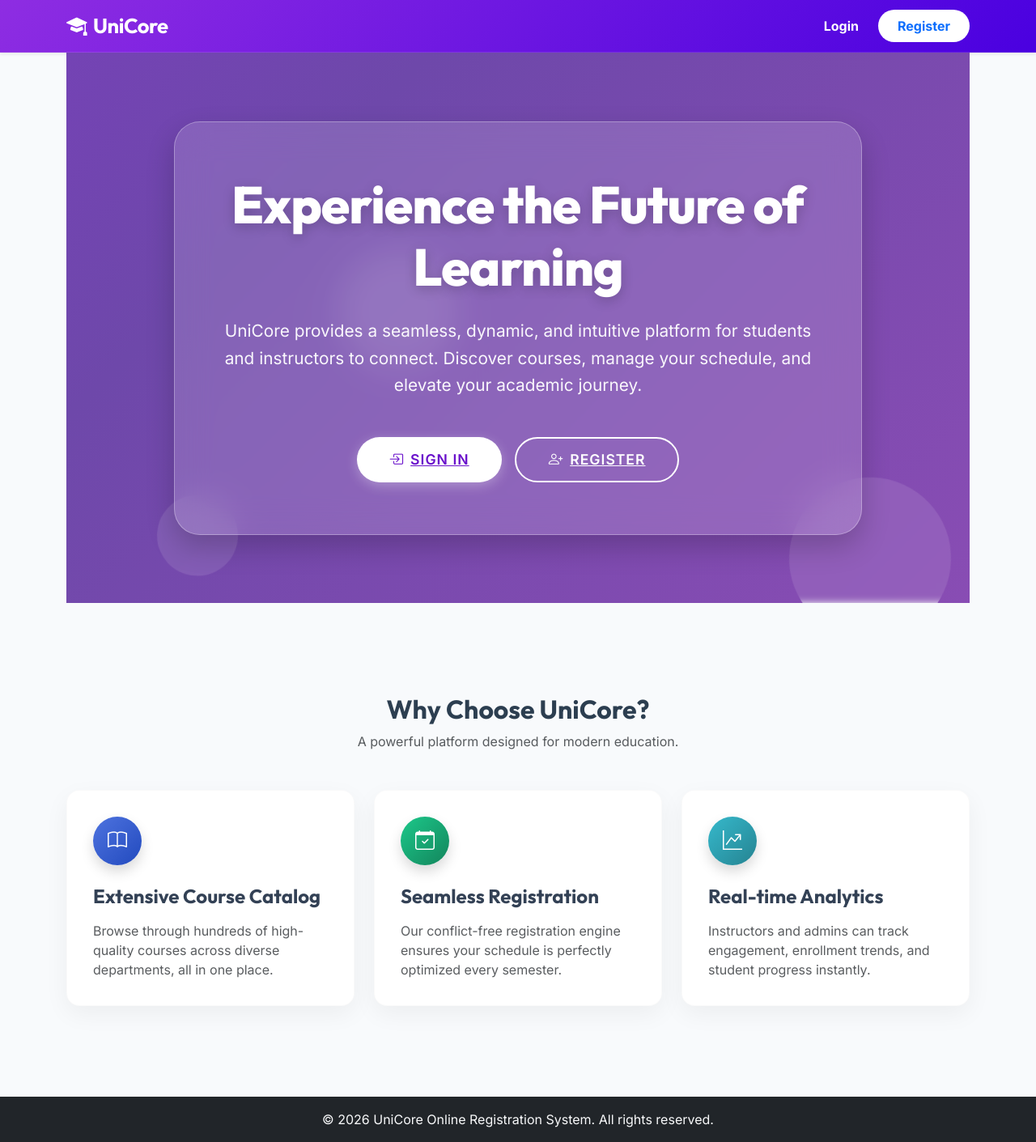
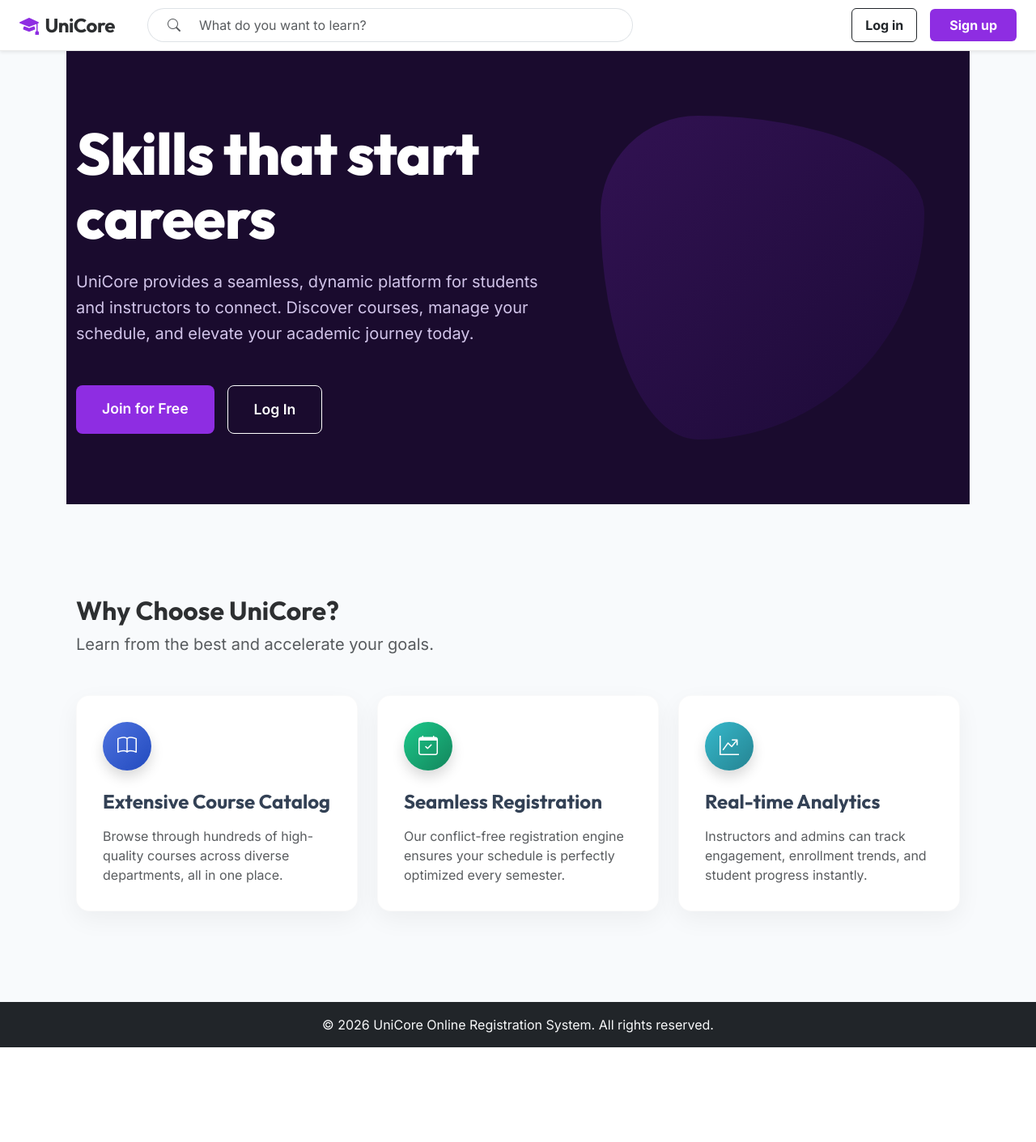
Before and after one commit to MaadhavaM/Online-Course-Registration-System, a Flask app: page / in a window 1280 px wide. Shown: the whole page at 81% size. After the commit the page ends 1294 px from the top, so only its background shows below. Run offline with Flask 3, Linux system fonts and the light colour scheme.

Commit message:
initial commit

```diff
--- a/static/css/style.css
+++ b/static/css/style.css
@@ -11,8 +11,19 @@ h1, h2, h3, h4, h5, h6, .navbar-brand {
 }
 
 .navbar {
-    background: linear-gradient(135deg, #8E2DE2 0%, #4A00E0 100%) !important;
-    border-bottom: 1px solid rgba(255,255,255,0.1);
+    background: #ffffff !important;
+    border-bottom: 1px solid rgba(0,0,0,0.08) !important;
+}
+
+.nav-hover {
+    transition: color 0.2s ease;
+}
+.nav-hover:hover {
+    color: #8E2DE2 !important;
+}
+
+.profile-btn:hover {
+    background-color: #f8fafc !important;
 }
 
 .navbar-brand {
@@ -80,15 +91,30 @@ h1, h2, h3, h4, h5, h6, .navbar-brand {
 }
 
 .btn-primary {
-    background: linear-gradient(135deg, #8E2DE2 0%, #4A00E0 100%);
+    background: #8E2DE2;
     border: none;
-    box-shadow: 0 4px 15px rgba(37, 117, 252, 0.3);
+    box-shadow: 0 4px 15px rgba(142, 45, 226, 0.3);
+    color: white;
 }
 
 .btn-primary:hover {
-    background: linear-gradient(135deg, #4A00E0 0%, #8E2DE2 100%);
-    box-shadow: 0 6px 20px rgba(37, 117, 252, 0.4);
+    background: #7322b8;
+    box-shadow: 0 6px 20px rgba(142, 45, 226, 0.4);
     transform: translateY(-2px);
+    color: white;
+}
+
+.bg-purple {
+    background-color: #8E2DE2 !important;
+}
+
+.btn-purple-hover {
+    transition: all 0.2s ease;
+}
+
+.btn-purple-hover:hover {
+    background-color: #7322b8 !important;
+    color: white !important;
 }
 
 .btn-success {
--- a/templates/base.html
+++ b/templates/base.html
@@ -15,31 +15,38 @@
 </head>
 <body class="d-flex flex-column min-vh-100">
 
-    <nav class="navbar navbar-expand-lg navbar-dark bg-primary shadow-sm">
-        <div class="container">
-            <a class="navbar-brand fw-bold" href="{{ url_for('index') }}">
-                <i class="bi bi-mortarboard-fill me-2"></i>UniCore
+    <nav class="navbar navbar-expand-lg navbar-light bg-white shadow-sm py-2 border-bottom">
+        <div class="container-fluid px-4">
+            <a class="navbar-brand fw-bold fs-4" href="{{ url_for('index') }}" style="color: #2D2F31;">
+                <i class="bi bi-mortarboard-fill me-2" style="color: #8E2DE2;"></i>UniCore
             </a>
             <button class="navbar-toggler" type="button" data-bs-toggle="collapse" data-bs-target="#navbarNav">
                 <span class="navbar-toggler-icon"></span>
             </button>
             <div class="collapse navbar-collapse" id="navbarNav">
+                <!-- Search Bar -->
+                <form class="d-flex mx-lg-4 my-2 my-lg-0 flex-grow-1" style="max-width: 600px;" action="{{ url_for('student.browse_courses') }}" method="GET">
+                    <div class="input-group">
+                        <span class="input-group-text bg-white border-end-0 text-muted rounded-start-pill ps-4 py-2"><i class="bi bi-search"></i></span>
+                        <input class="form-control border-start-0 rounded-end-pill py-2 bg-white" type="search" name="search" placeholder="What do you want to learn?" aria-label="Search">
+                    </div>
+                </form>
                 <ul class="navbar-nav ms-auto align-items-center">
                     {% if current_user.is_authenticated %}
                         {% if current_user.role == 'admin' %}
-                            <li class="nav-item me-2"><a class="nav-link text-white fw-medium" href="{{ url_for('admin.dashboard') }}">Dashboard</a></li>
-                            <li class="nav-item me-2"><a class="nav-link text-white fw-medium" href="{{ url_for('admin.manage_instructors') }}">Instructors</a></li>
-                            <li class="nav-item me-2"><a class="nav-link text-white fw-medium" href="{{ url_for('admin.manage_dept_cat') }}">Depts/Cats</a></li>
+                            <li class="nav-item me-3"><a class="nav-link text-dark fw-medium nav-hover" href="{{ url_for('admin.dashboard') }}">Dashboard</a></li>
+                            <li class="nav-item me-3"><a class="nav-link text-dark fw-medium nav-hover" href="{{ url_for('admin.manage_instructors') }}">Instructors</a></li>
+                            <li class="nav-item me-3"><a class="nav-link text-dark fw-medium nav-hover" href="{{ url_for('admin.manage_dept_cat') }}">Depts/Cats</a></li>
                         {% elif current_user.role == 'instructor' %}
-                            <li class="nav-item me-2"><a class="nav-link text-white fw-medium" href="{{ url_for('instructor.dashboard') }}">Dashboard</a></li>
-                            <li class="nav-item me-2"><a class="nav-link text-white fw-medium" href="{{ url_for('instructor.manage_courses') }}">My Courses</a></li>
+                            <li class="nav-item me-3"><a class="nav-link text-dark fw-medium nav-hover" href="{{ url_for('instructor.dashboard') }}">Dashboard</a></li>
+                            <li class="nav-item me-3"><a class="nav-link text-dark fw-medium nav-hover" href="{{ url_for('instructor.manage_courses') }}">My Courses</a></li>
                         {% else %}
-                            <li class="nav-item me-2"><a class="nav-link text-white fw-medium" href="{{ url_for('student.dashboard') }}">Dashboard</a></li>
-                            <li class="nav-item me-2"><a class="nav-link text-white fw-medium" href="{{ url_for('student.browse_courses') }}">Browse Courses</a></li>
+                            <li class="nav-item me-3"><a class="nav-link text-dark fw-medium nav-hover" href="{{ url_for('student.dashboard') }}">Dashboard</a></li>
+                            <li class="nav-item me-3"><a class="nav-link text-dark fw-medium nav-hover" href="{{ url_for('student.browse_courses') }}">Browse Courses</a></li>
                         {% endif %}
                         <li class="nav-item dropdown ms-2">
-                            <a class="nav-link dropdown-toggle text-primary bg-white fw-bold px-4 py-2 rounded-pill shadow-sm" href="#" id="navbarDropdown" role="button" data-bs-toggle="dropdown">
-                                <i class="bi bi-person-circle fs-5 me-1 align-middle"></i> <span class="align-middle">Profile</span>
+                            <a class="nav-link dropdown-toggle text-dark border fw-bold px-4 py-2 rounded-pill profile-btn" href="#" id="navbarDropdown" role="button" data-bs-toggle="dropdown">
+                                <i class="bi bi-person-circle fs-5 me-1 align-middle" style="color: #8E2DE2;"></i> <span class="align-middle">Profile</span>
                             </a>
                             <ul class="dropdown-menu dropdown-menu-end">
                                 <li>
@@ -56,11 +63,11 @@
                             </ul>
                         </li>
                     {% else %}
-                        <li class="nav-item me-2">
-                            <a class="nav-link text-white fw-bold px-3 py-2" href="{{ url_for('auth.login') }}">Login</a>
+                        <li class="nav-item me-3">
+                            <a class="nav-link text-dark fw-bold px-3 py-2 border border-dark rounded" href="{{ url_for('auth.login') }}">Log in</a>
                         </li>
                         <li class="nav-item">
-                            <a class="nav-link text-primary bg-white fw-bold px-4 py-2 rounded-pill" href="{{ url_for('auth.register') }}">Register</a>
+                            <a class="nav-link text-white bg-purple fw-bold px-4 py-2 rounded btn-purple-hover" href="{{ url_for('auth.register') }}">Sign up</a>
                         </li>
                     {% endif %}
                 </ul>
--- a/templates/index.html
+++ b/templates/index.html
@@ -7,16 +7,13 @@
     /* Premium landing page styling */
     .hero-section {
         position: relative;
-        min-height: 85vh;
+        min-height: 70vh;
         display: flex;
         align-items: center;
-        justify-content: center;
-        overflow: hidden;
-        margin-top: -1.5rem; /* Pull up under the navbar slightly */
-        background: linear-gradient(-45deg, #9D50BB, #6E48AA, #8E2DE2, #4A00E0);
-        background-size: 400% 400%;
-        animation: gradientBG 15s ease infinite;
+        background-color: #1a0b2e; /* Very dark rich violet */
         color: white;
+        padding: 4rem 0;
+        margin-top: -1.5rem;
     }
 
     @keyframes gradientBG {
@@ -28,19 +25,9 @@
     .hero-content {
         position: relative;
         z-index: 10;
-        text-align: center;
-        padding: 4rem 3rem;
-        background: rgba(255, 255, 255, 0.15);
-        backdrop-filter: blur(20px);
-        -webkit-backdrop-filter: blur(20px);
-        border: 1px solid rgba(255, 255, 255, 0.3);
-        border-radius: 2rem;
-        max-width: 850px;
-        width: 95%;
-        box-shadow: 0 15px 35px rgba(0, 0, 0, 0.2);
-        transform: translateY(20px);
+        max-width: 600px;
+        animation: slideUpFade 1s forwards ease-out 0.2s;
         opacity: 0;
-        animation: slideUpFade 1s forwards ease-out 0.5s;
     }
 
     @keyframes slideUpFade {
@@ -51,43 +38,49 @@
     }
 
     .hero-title {
-        font-size: 4rem;
+        font-size: 4.5rem;
         font-weight: 800;
         margin-bottom: 1.5rem;
         letter-spacing: -1px;
         color: #ffffff;
-        text-shadow: 0 4px 15px rgba(0,0,0,0.2);
+        line-height: 1.1;
     }
 
     .hero-subtitle {
-        font-size: 1.3rem;
+        font-size: 1.25rem;
         font-weight: 400;
         margin-bottom: 3rem;
         line-height: 1.6;
-        color: rgba(255, 255, 255, 0.95);
+        color: #d1c4e9; /* Light purple gray */
     }
 
-    .btn-premium {
-        background: #ffffff;
-        color: #6a11cb;
+    .btn-hero {
+        background: #8E2DE2;
+        color: white;
         font-weight: 600;
-        padding: 0.8rem 2.5rem;
-        border-radius: 50px;
-        border: none;
+        padding: 1rem 2rem;
+        border-radius: 0.5rem;
         font-size: 1.1rem;
-        transition: all 0.3s cubic-bezier(0.25, 0.8, 0.25, 1);
-        text-transform: uppercase;
-        letter-spacing: 1px;
-        box-shadow: 0 4px 15px rgba(255, 255, 255, 0.3);
-        display: inline-flex;
-        align-items: center;
-        gap: 0.5rem;
+        transition: all 0.2s ease;
+        text-decoration: none;
+        display: inline-block;
     }
 
-    .btn-premium:hover {
-        transform: translateY(-3px) scale(1.05);
-        box-shadow: 0 8px 25px rgba(255, 255, 255, 0.4);
-        color: #2e59d9;
+    .btn-hero:hover {
+        background: #7322b8;
+        color: white;
+    }
+
+    .hero-graphic {
+        position: absolute;
+        right: 5%;
+        top: 50%;
+        transform: translateY(-50%);
+        width: 400px;
+        height: 400px;
+        background: linear-gradient(135deg, rgba(142,45,226,0.2) 0%, rgba(74,0,224,0.05) 100%);
+        border-radius: 30% 70% 70% 30% / 30% 30% 70% 70%;
+        z-index: 1;
     }
 
     .btn-outline-premium {
@@ -175,35 +168,32 @@
 
 </style>
 
-<!-- Hero Section (Full Width) -->
+<!-- Hero Section -->
 <div class="hero-section">
-        <div class="floating-shapes">
-            <!-- Generating some background shapes -->
-            <div class="shape" style="width: 100px; height: 100px; left: 10%; animation-duration: 25s; animation-delay: 0s;"></div>
-            <div class="shape" style="width: 150px; height: 150px; left: 30%; animation-duration: 20s; animation-delay: -5s;"></div>
-            <div class="shape" style="width: 80px; height: 80px; left: 60%; animation-duration: 15s; animation-delay: -10s;"></div>
-            <div class="shape" style="width: 200px; height: 200px; left: 80%; animation-duration: 30s; animation-delay: -2s;"></div>
-            <div class="shape" style="width: 120px; height: 120px; left: 50%; animation-duration: 22s; animation-delay: -15s;"></div>
-        </div>
-
+    <div class="container position-relative h-100">
+        <div class="hero-graphic"></div>
+        <div class="row align-items-center h-100">
+            <div class="col-lg-7">
                 <div class="hero-content">
-            <h1 class="hero-title">Experience the Future of Learning</h1>
+                    <h1 class="hero-title">Skills that start careers</h1>
                     <p class="hero-subtitle">
-                UniCore provides a seamless, dynamic, and intuitive platform for students and instructors to connect. Discover courses, manage your schedule, and elevate your academic journey.
+                        UniCore provides a seamless, dynamic platform for students and instructors to connect. Discover courses, manage your schedule, and elevate your academic journey today.
                     </p>
-            <div class="d-flex justify-content-center gap-3 flex-wrap">
+                    <div class="d-flex gap-3">
                         {% if not current_user.is_authenticated %}
-                <a href="{{ url_for('auth.login') }}" class="btn-premium">
-                    <i class="bi bi-box-arrow-in-right"></i> Sign In
+                        <a href="{{ url_for('auth.register') }}" class="btn-hero">
+                            Join for Free
                         </a>
-                <a href="{{ url_for('auth.register') }}" class="btn-outline-premium">
-                    <i class="bi bi-person-plus"></i> Register
+                        <a href="{{ url_for('auth.login') }}" class="btn-hero" style="background: transparent; border: 1px solid white;">
+                            Log In
                         </a>
                         {% else %}
-                <a href="{{ url_for('auth.login') }}" class="btn-premium">
-                    <i class="bi bi-speedometer2"></i> Go to Dashboard
+                        <a href="{{ url_for('auth.login') }}" class="btn-hero">
+                            Go to Dashboard
                         </a>
                         {% endif %}
+                    </div>
+                </div>
             </div>
         </div>
     </div>
@@ -212,9 +202,9 @@
 <div class="container pb-5">
     <!-- Features Section -->
     <div class="features-section mt-5">
-        <div class="text-center mb-5 fade-in">
-            <h2 class="fw-bold" style="color: #2c3e50;">Why Choose UniCore?</h2>
-            <p class="text-muted">A powerful platform designed for modern education.</p>
+        <div class="mb-5 fade-in">
+            <h2 class="fw-bold" style="color: #2D2F31; font-size: 2rem;">Why Choose UniCore?</h2>
+            <p class="text-muted fs-5">Learn from the best and accelerate your goals.</p>
         </div>
         <div class="row g-4">
             <div class="col-md-4 fade-in" style="animation-delay: 0.1s;">
```
Lines whose indentation alone changed are shown as unchanged.
